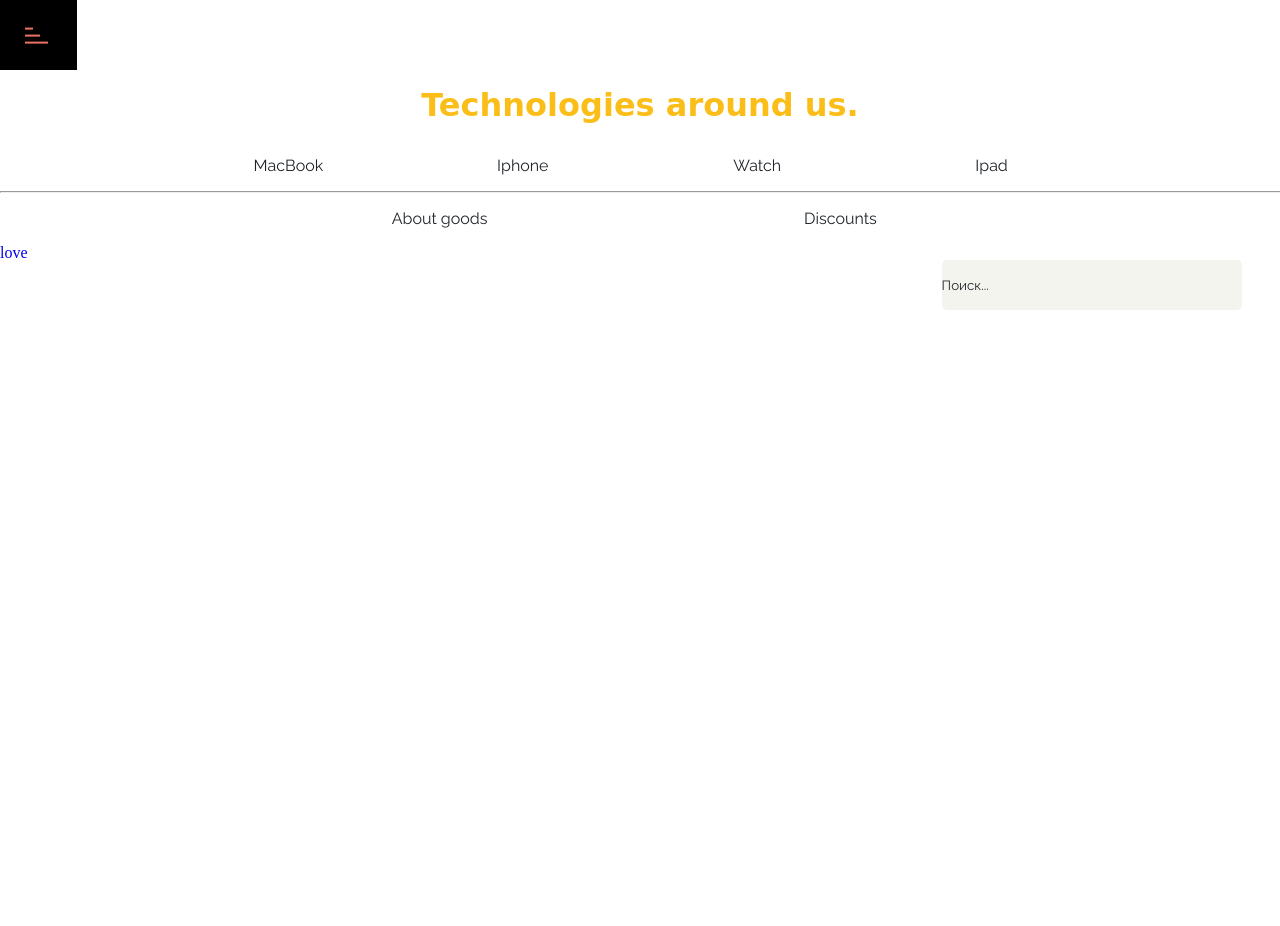
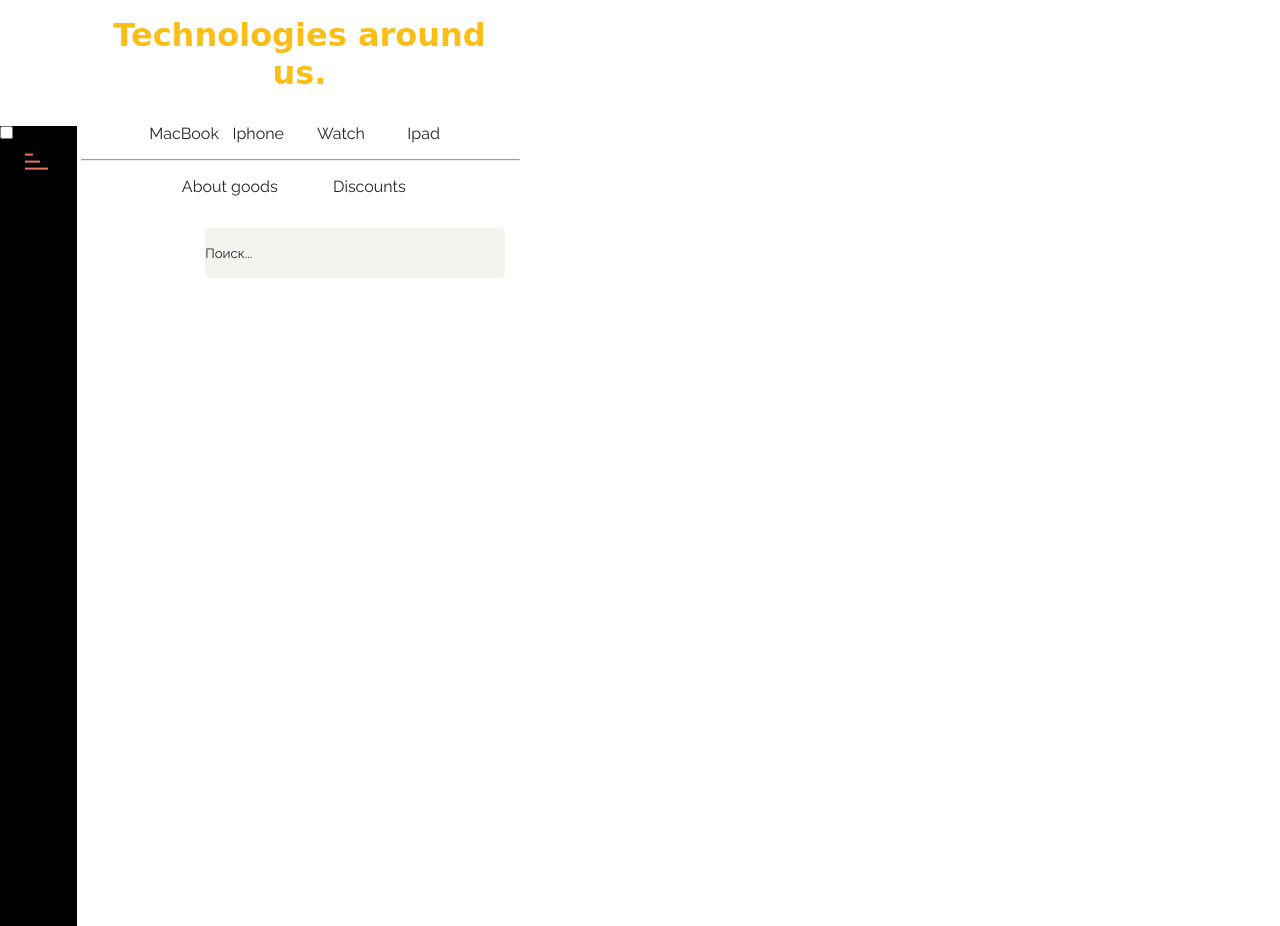
Before and after one commit to polinaVinegred/technology.web.ru-, a PHP site: page / in a window 1280 px wide. Before the commit the page ends 310 px from the top, so only its background shows below. Run offline with PHP 8.4, Linux system fonts and the light colour scheme; some web fonts are replaced.

Commit message:
upgrade main str

```diff
--- a/css/style.css
+++ b/css/style.css
@@ -8,19 +8,28 @@
 
 body, html {
     height: 100%;
+    width: 100%;
+}
+
+.containerwhole {
+    display: inline-block;
+    height: 100%;
+    width: 100%;
+}
+
+.dropdown-menu, .containner {
+    position: relative;
+    display: inline-block;
 }
 
 .dropdown-menu{
     width: 6%;
-    min-height: 100%;
-    position: relative;
+    height: 100%;
     background-color: black;
 }
 
 .containner {
-    width: 100%;
     background-color: #ffffff;
-    height: 100%;
 }
 .logo {
     font-family: 'Jacques Francois Shadow', cursive;
@@ -32,14 +41,12 @@ body, html {
 .header-one-title {
     background: #ffffff;
     color: #20252a;
-    width: 100%;
 }
 
 
 .menu-search-and-contact {
     float: right;
     font-family: 'Raleway', sans-serif;
-    font-size:15px
     color: #20252a;
 }
 
@@ -47,8 +54,7 @@ body, html {
     float: left;
 }
 
-.menucontainer{
-    width: 100%;
+.menucontainer {
     height: 500px;
 }
 
@@ -99,7 +105,6 @@ hr {
 }
 
 .container1{
-    width: 300px;
     vertical-align: middle;
     white-space: nowrap;
     position: relative;
@@ -199,8 +204,6 @@ a {
 /* Работа переключателя */
 #toggle {
     position: absolute;
-    left: -100%;
-    top: -100%;
 }
 
 #toggle:focus ~ .toggle-container .button-toggle {
@@ -274,7 +277,6 @@ a {
 /* Кнопка для переключения */
 .button-toggle {
     position: absolute;
-    display: inline-block;
     width: 20px;
     height: 20px;
     margin: 25px;
--- a/index.php
+++ b/index.php
@@ -8,14 +8,12 @@
     <link rel="stylesheet"  href="css/style.css" />
 </head>
 <body>
-<div class="containner">
-    <header>
+<div class="containerwhole">
     <div class="dropdown-menu">
     <input id="toggle" type="checkbox">
     <label class="toggle-container" for="toggle">
         <span class="button button-toggle"></span>
     </label>
-
     <!-- Навигация -->
     <nav class="nav">
         <a rel="nofollow" rel="noreferrer" class="nav-item" href="" target="_blank">Избранное</a>
@@ -24,10 +22,11 @@
         <a rel="nofollow" rel="noreferrer" class="nav-item" href="/php/test.php" target="_blank">Контакты</a>
     </nav>
     </div>
-        <div class="header-one-title">
+    <div class="containner">
+    <header>
+
             <div class="logo">
                 <h1>Technologies around us.</h1>
-            </div>
             </div>
 
         <div class="menucontainer">
@@ -50,7 +49,6 @@
                     </ul>
                 </div>
             </div>
-            <a href="indextest.php">love</a>
 
             <div id="boxsearch">
                 <form class="container1">
@@ -88,6 +86,6 @@
     </div>
   <script src="/js/tableconversions.js"></script>
 </div>
-
+</div>
 </body>
 </html>
```
Lines whose indentation alone changed are shown as unchanged.
